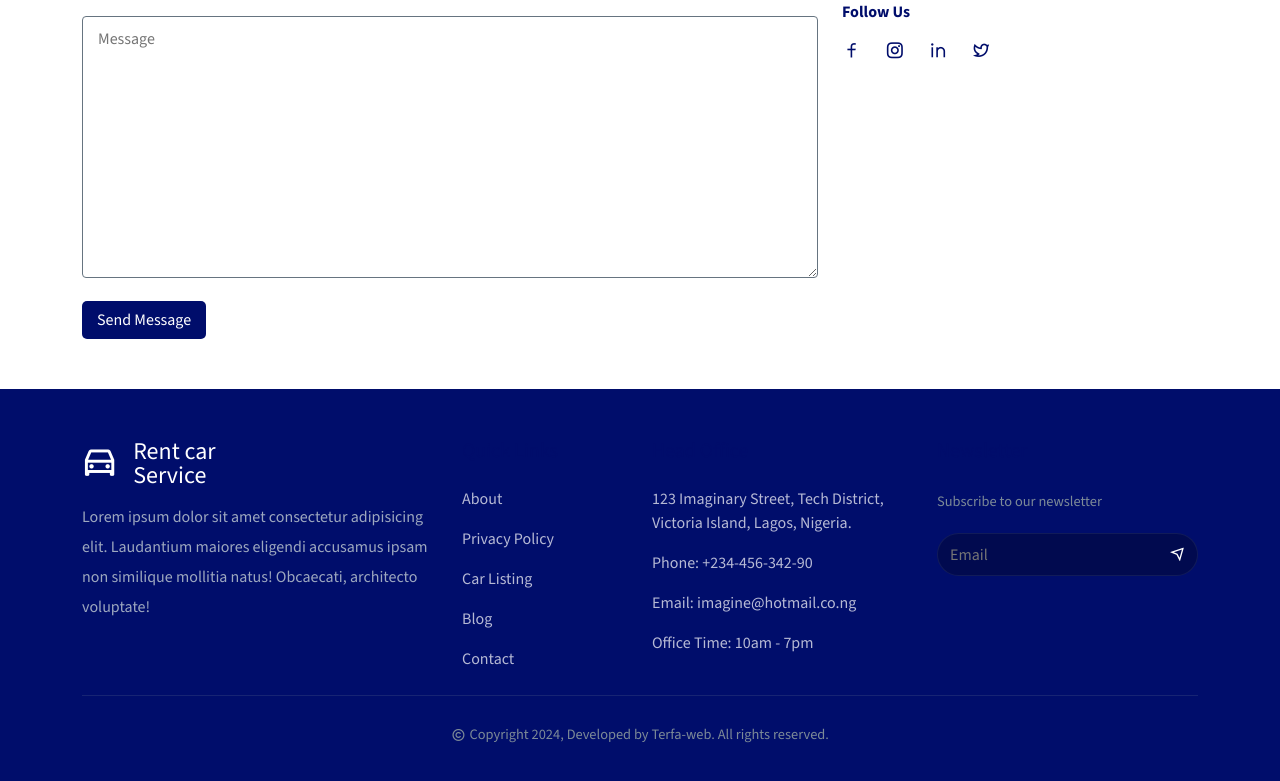
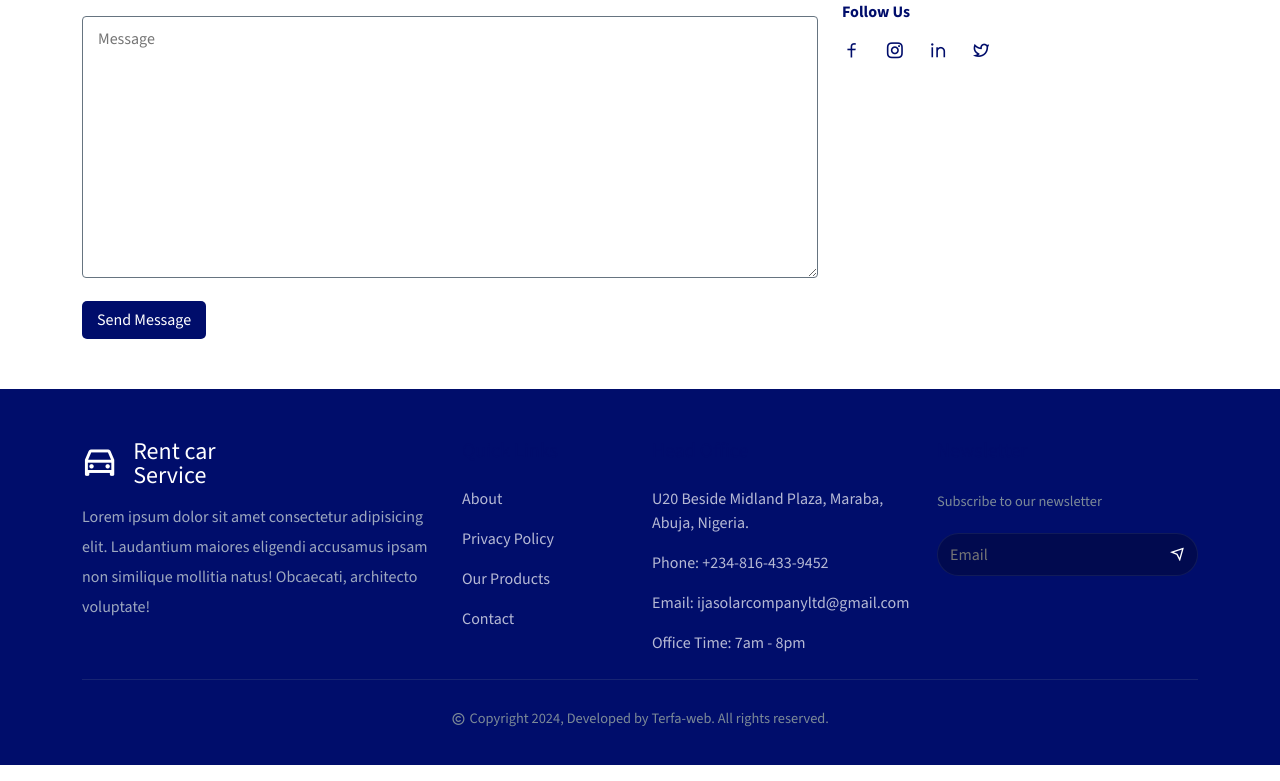
Before and after one commit to Terfa-web/IJA-Company-Limited, a React (Create React App) app: page /contact in a window 1280 px wide. Shown: the part 964-1745 px from the top of the page. Built offline with nearby package versions, Linux system fonts and the light colour scheme.

Commit message:
rplace cars with products as link name

```diff
--- a/src/components/Footer/Footer.jsx
+++ b/src/components/Footer/Footer.jsx
@@ -13,12 +13,8 @@ const quickLinks = [
     display: "Privacy Policy",
   },
   {
-    path: "/cars",
-    display: "Car Listing",
-  },
-  {
-    path: "/blogs",
-    display: "Blog",
+    path: "/products",
+    display: "Our Products",
   },
   {
     path: "/contact",
@@ -68,12 +64,13 @@ const Footer = () => {
             <div className="mb-4">
               <h5 className="footer__link-title mb-4">Head Office</h5>
               <p className="office__info">
-                123 Imaginary Street, Tech District, Victoria Island, Lagos,
-                Nigeria.
+                U20 Beside Midland Plaza, Maraba, Abuja, Nigeria.
               </p>
-              <p className="office__info">Phone: +234-456-342-90</p>
-              <p className="office__info">Email: imagine@hotmail.co.ng</p>
-              <p className="office__info">Office Time: 10am - 7pm </p>
+              <p className="office__info">Phone: +234-816-433-9452</p>
+              <p className="office__info">
+                Email: ijasolarcompanyltd@gmail.com
+              </p>
+              <p className="office__info">Office Time: 7am - 8pm </p>
             </div>
           </Col>
 
--- a/src/components/Header/Header.jsx
+++ b/src/components/Header/Header.jsx
@@ -14,8 +14,8 @@ const navLinks = [
     display: "About",
   },
   {
-    path: "/cars",
-    display: "Cars",
+    path: "/products",
+    display: "Our Products",
   },
   {
     path: "/contact",
--- a/src/routers/Routers.js
+++ b/src/routers/Routers.js
@@ -16,8 +16,8 @@ const Routers = () => {
       <Route path="/" element={<Navigate to="/home" />} />
       <Route path="/home" element={<Home />} />
       <Route path="/about" element={<About />} />
-      <Route path="/cars" element={<CarListing />} />
-      <Route path="/cars/:slug" element={<CarDetails />} />
+      <Route path="/products" element={<CarListing />} />
+      <Route path="/products/:slug" element={<CarDetails />} />
 
       <Route path="/contact" element={<Contact />} />
 
```
